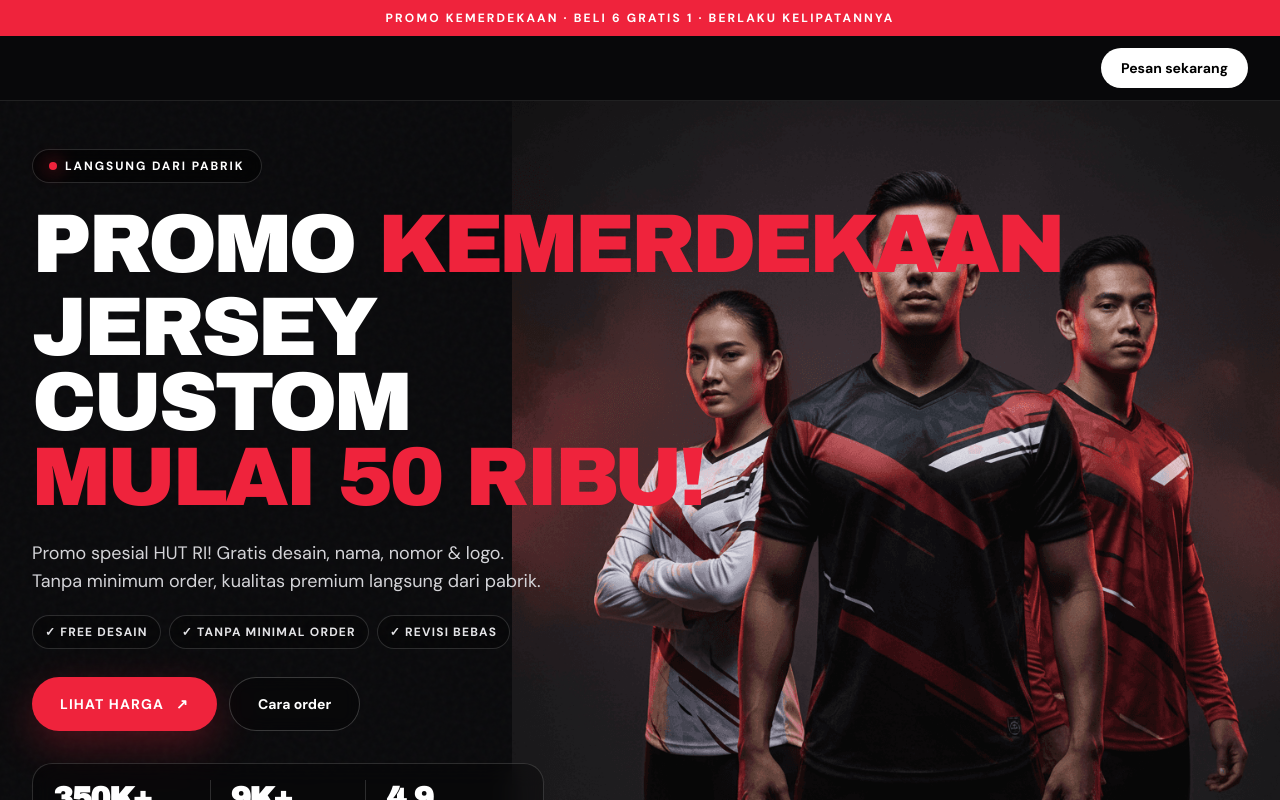
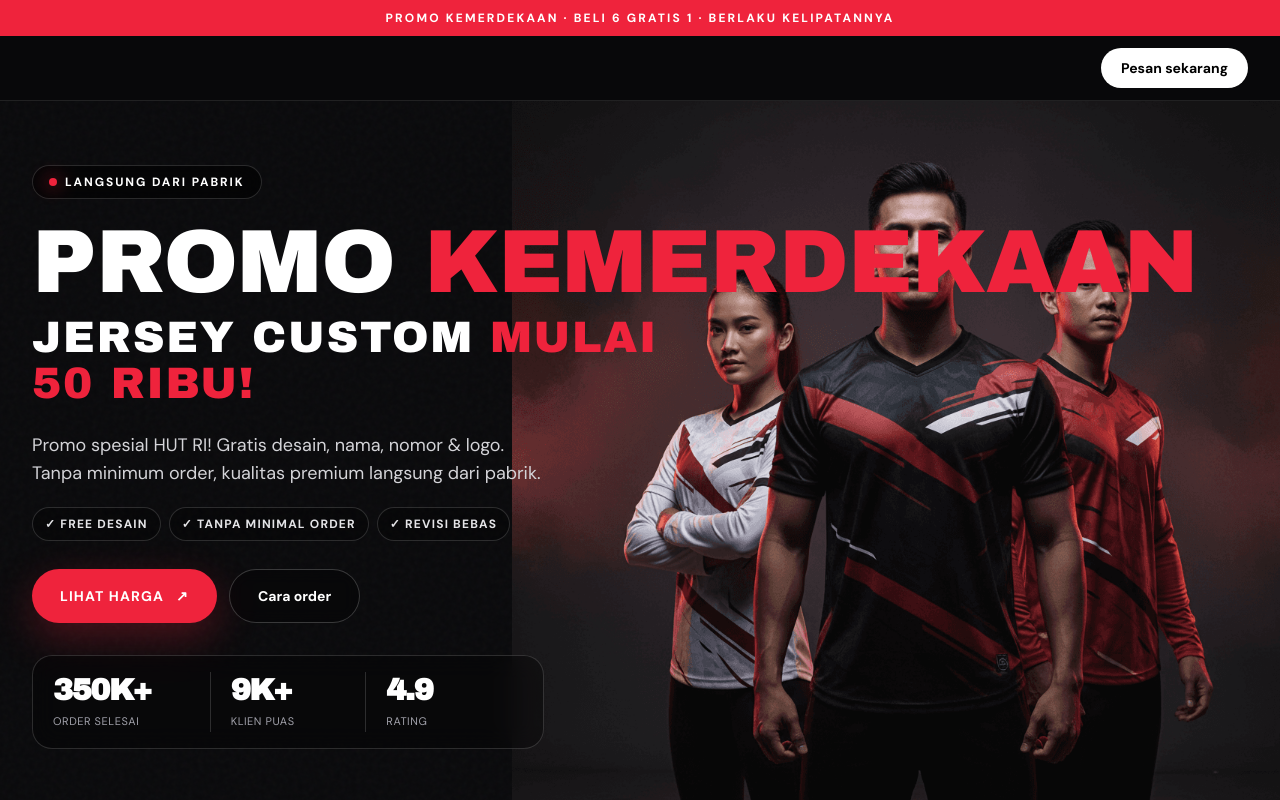
Before and after one commit to ersetdigital-sudo/tntsport, a Next.js app: page /promo-bulan-ini in a window 1280 px wide. Shown: the top 800 px of the page. Built offline with nearby package versions, Linux system fonts and the light colour scheme; no server answers; the database is empty; a web font is replaced by a local one.

Commit message:
fix(promo): tidy hero headline — large 'Promo Kemerdekaan' + smaller subtitle on 1 line

```diff
--- a/app/promo-bulan-ini/page.tsx
+++ b/app/promo-bulan-ini/page.tsx
@@ -175,9 +175,9 @@ export default async function PromoBulanIniPage() {
                 <span className="h-2 w-2 rounded-full bg-[#ef233c] shadow-[0_0_18px_#ef233c]" />
                 Langsung dari pabrik
               </div>
-              <h1 className="pdisplay max-w-3xl text-[clamp(2.5rem,6.5vw,5.25rem)] uppercase leading-[.9] tracking-[-.02em] text-white">
-                <span className="block">Promo&nbsp;<span className="text-[#ef233c]">Kemerdekaan</span></span>
-                <span className="mt-2 block">Jersey custom <span className="text-[#ef233c]">mulai 50 ribu!</span></span>
+              <h1 className="pdisplay max-w-3xl uppercase tracking-[-.02em] text-white">
+                <span className="block text-[clamp(3rem,7vw,6rem)] leading-[.88]">Promo&nbsp;<span className="text-[#ef233c]">Kemerdekaan</span></span>
+                <span className="mt-3 block text-[clamp(1.75rem,3.5vw,2.75rem)] leading-[1.05] tracking-[.04em]">Jersey custom <span className="text-[#ef233c]">mulai 50 ribu!</span></span>
               </h1>
               <p className="mt-6 max-w-lg text-base leading-relaxed text-zinc-300 sm:text-lg">
                 Promo spesial HUT RI! Gratis desain, nama, nomor &amp; logo. Tanpa minimum order, kualitas premium langsung dari pabrik.
```
